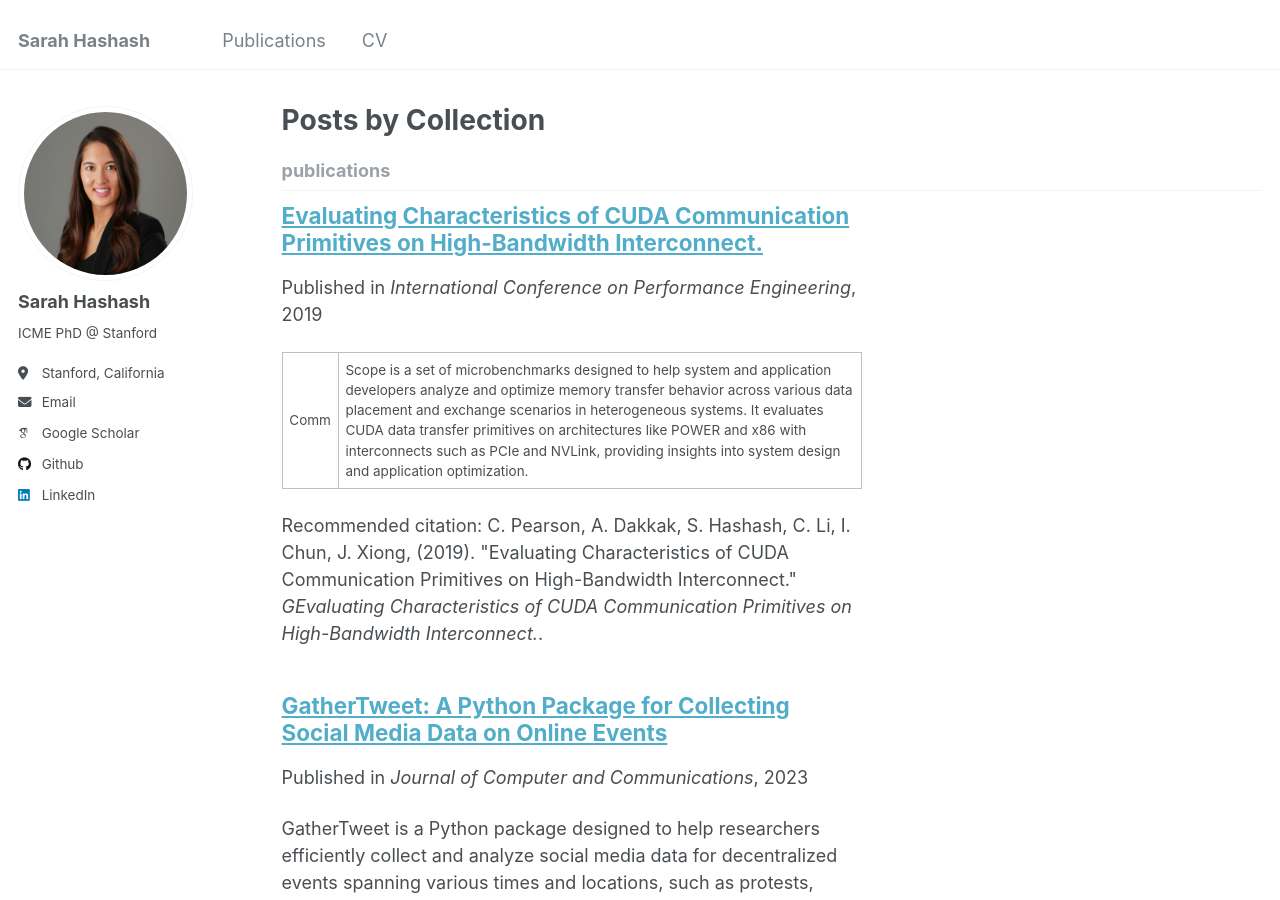
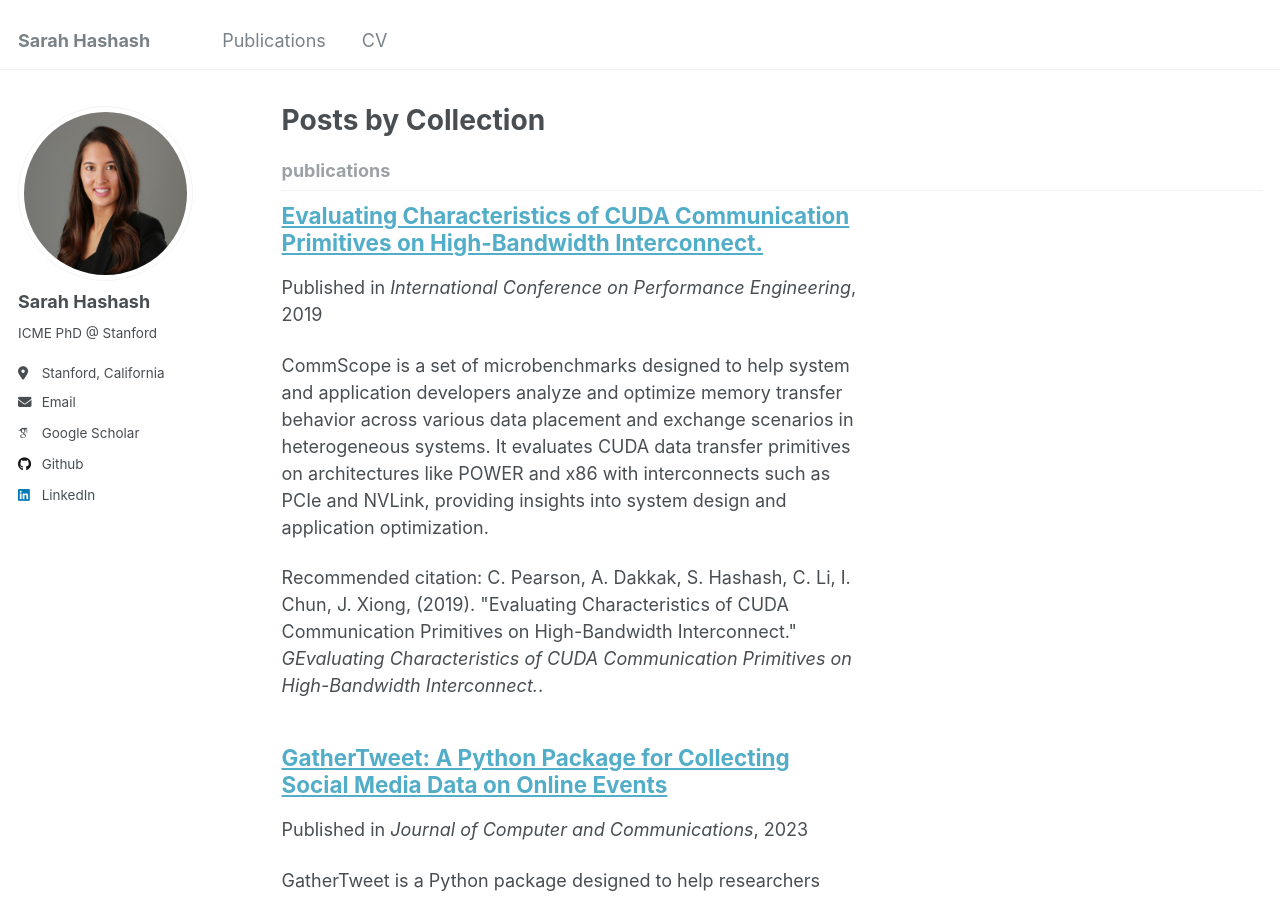
Before and after one commit to s-hashash/sarahhashash, a Jekyll site: the page built from _pages/collection-archive.html, in a window 1280 px wide and 900 px high. Built offline with Jekyll 4.4.1, drawn with Linux system fonts in a browser that asks for light colours; some web fonts are replaced.

Commit message:
Update ConferencePaper2.md

```diff
--- a/_publications/ConferencePaper2.md
+++ b/_publications/ConferencePaper2.md
@@ -3,7 +3,7 @@ title: "Evaluating Characteristics of CUDA Communication Primitives on High-Band
 collection: publications
 category: conferences
 permalink: files/CUDAComm.pdf
-excerpt: 'Comm|Scope is a set of microbenchmarks designed to help system and application developers analyze and optimize memory transfer behavior across various data placement and exchange scenarios in heterogeneous systems. It evaluates CUDA data transfer primitives on architectures like POWER and x86 with interconnects such as PCIe and NVLink, providing insights into system design and application optimization.'
+excerpt: 'CommScope is a set of microbenchmarks designed to help system and application developers analyze and optimize memory transfer behavior across various data placement and exchange scenarios in heterogeneous systems. It evaluates CUDA data transfer primitives on architectures like POWER and x86 with interconnects such as PCIe and NVLink, providing insights into system design and application optimization.'
 date: 2019-04-07
 venue: 'International Conference on Performance Engineering'
 citation: 'C. Pearson, A. Dakkak, S. Hashash, C. Li, I. Chun, J. Xiong, (2019). &quot;Evaluating Characteristics of CUDA Communication Primitives on High-Bandwidth Interconnect.&quot; <i>GEvaluating Characteristics of CUDA Communication Primitives on High-Bandwidth Interconnect.</i>.'
```
